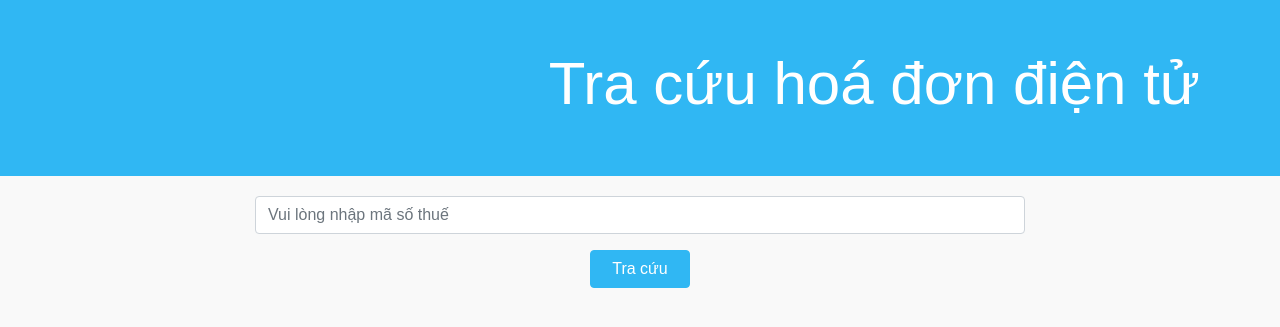
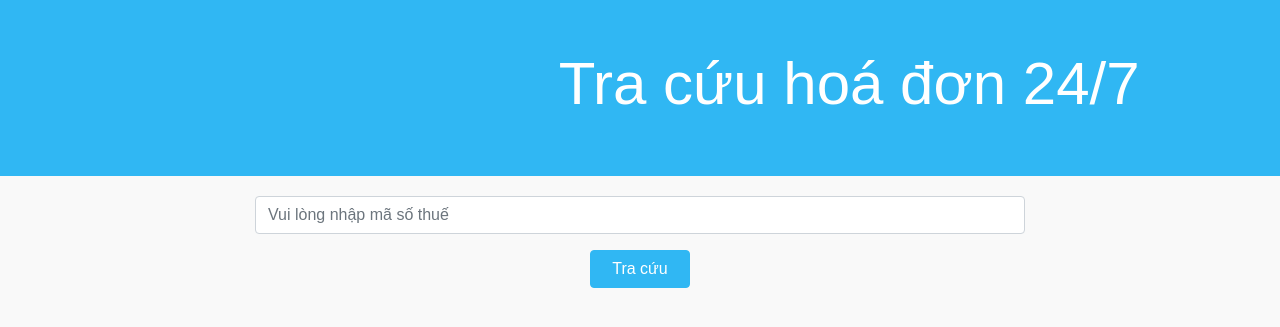
Before and after one commit to q2kit/tracuu, a Django app: page / in a window 1280 px wide. Shown: the top 327 px of the page. Run offline with Django 5.2, Linux system fonts and the light colour scheme; some libraries are stand-ins or nearby versions.

Commit message:
Update search.html

```diff
--- a/templates/products/search.html
+++ b/templates/products/search.html
@@ -49,7 +49,7 @@
 <body>
     <header>
         <div class="header-inner">
-            <h1 style="font-size: 60px">Tra cứu hoá đơn điện tử</h1>
+            <h1 style="font-size: 60px">Tra cứu hoá đơn 24/7</h1>
         </div>
     </header>
     <div class="container">
```
